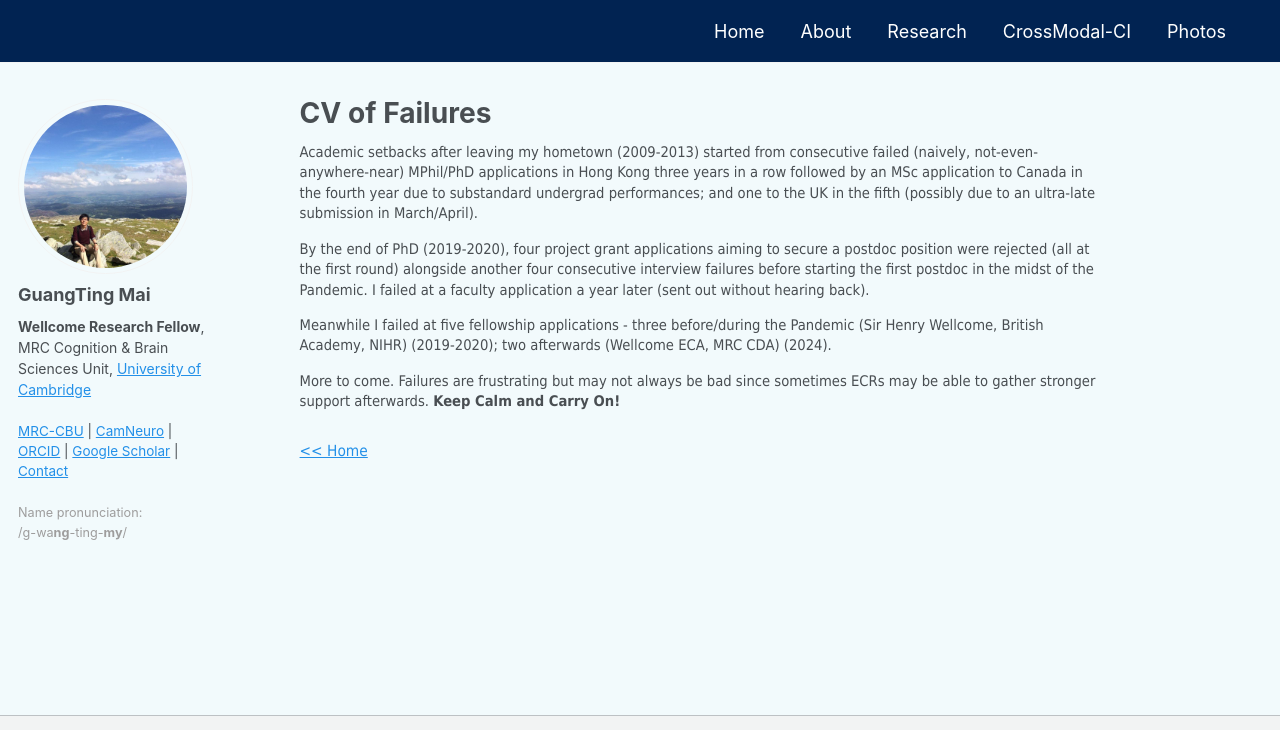
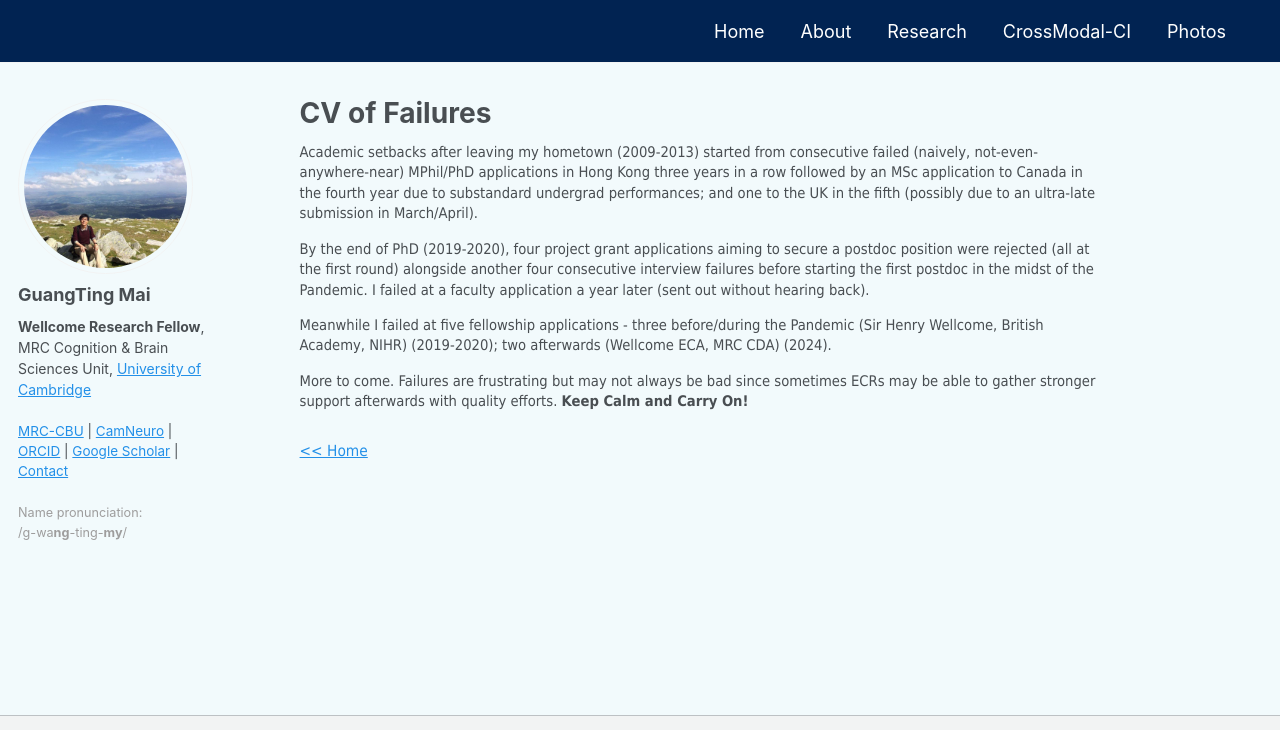
Before and after one commit to guangtingmai/guangtingmai.github.io, a Jekyll site: the page built from _pages/cv-failures.html, in a window 1280 px wide and 933 px high, cut to the strip 0-730 px from the top of the window. Built offline with Jekyll 4.4.1, drawn with Linux system fonts in a browser that asks for light colours.

Commit message:
Update cv-failures.html

```diff
--- a/_pages/cv-failures.html
+++ b/_pages/cv-failures.html
@@ -13,7 +13,7 @@ author_profile: true
 <p span style="font-size:11pt;font-family:Tahoma;line-height:1.4;display:block;margin-bottom:0.2vh">Meanwhile I failed at five fellowship applications - three
   before/during the Pandemic (Sir Henry Wellcome, British Academy, NIHR) (2019-2020); two afterwards (Wellcome ECA, MRC CDA) (2024).</span></p>
 <p span style="font-size:11pt;font-family:Tahoma;line-height:1.4;display:block;margin-bottom:0.2vh">More to come. Failures are frustrating but may not always be bad
-  since sometimes ECRs may be able to gather stronger support afterwards. <strong>Keep Calm and Carry On!</strong></span></p>
+  since sometimes ECRs may be able to gather stronger support afterwards with quality efforts. <strong>Keep Calm and Carry On!</strong></span></p>
 <br>
 <div style="font-size:11pt;font-family:Tahoma;line-height: 1.5;" class="navigation-row">
   <span><a href="https://guangtingmai.github.io/readme/"><< Home</a></span>
```
